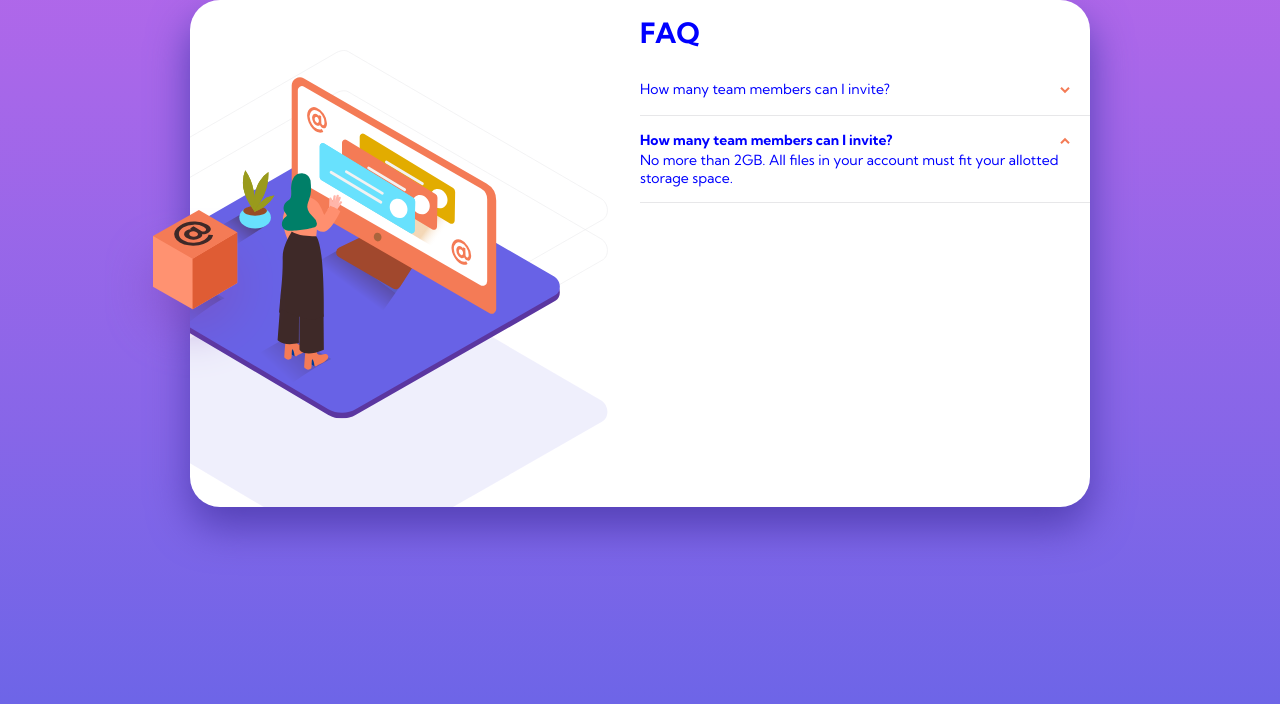
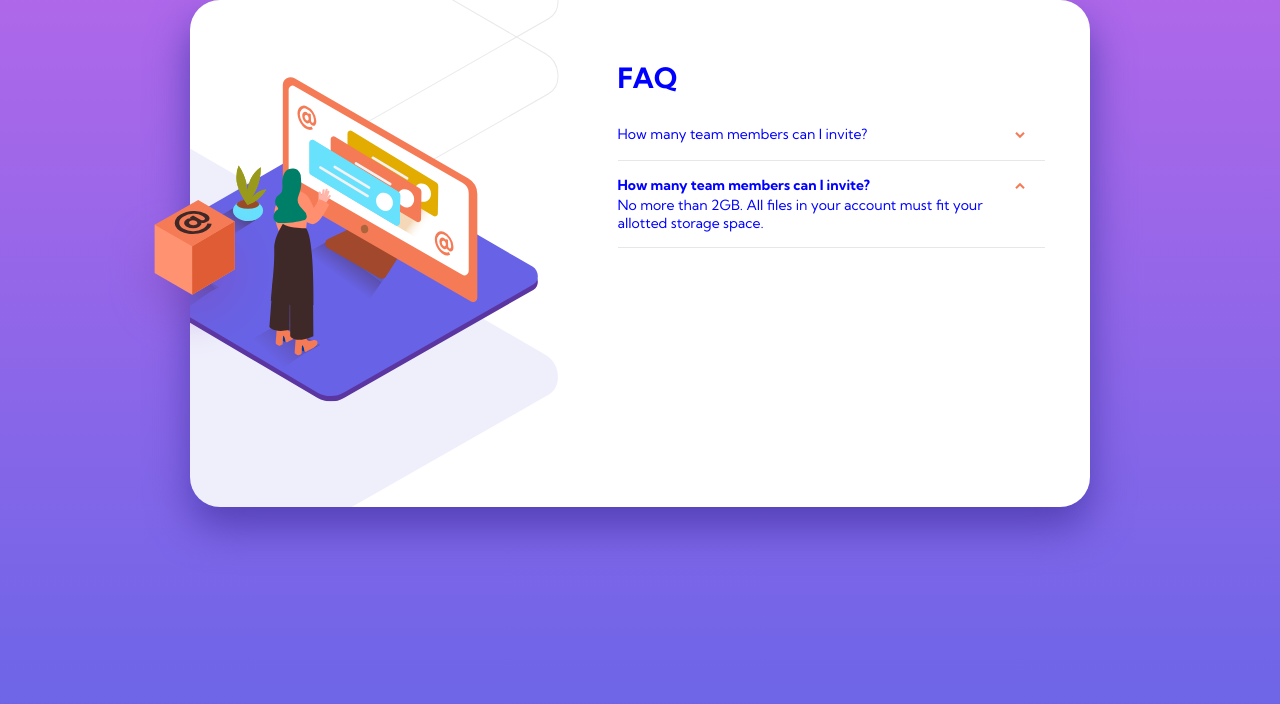
Before and after one commit to claucia/faq-accordion-card, a website built with Parcel: page src/index.html in a window 1280 px wide. Built offline with nearby package versions, Linux system fonts and the light colour scheme.

Commit message:
Fix images size

```diff
--- a/src/scss/main.scss
+++ b/src/scss/main.scss
@@ -25,7 +25,6 @@ body {
 
   .card-illustration {
     flex: 1;
-
     position: relative;
 
     .background-illustration-container,
@@ -45,9 +44,8 @@ body {
       > .illustration {
         position: relative;
         background: url("./../images/bg-pattern-desktop.svg") no-repeat;
-        background-position-x: -100px;
-        background-position-y: 50px;
-        background-size: cover;
+        background-position-x: 111%;
+        background-position-y: 68%;
       }
     }
     .person-illustration-container {
@@ -74,10 +72,6 @@ body {
         left: -19%;
         background: url("./../images/illustration-box-desktop.svg") no-repeat;
         background-size: 40%;
-        transform: translatex(-50%);
-        transform: translatey(10px);
-        // width: 191px;
-        // height: 184px;
       }
     }
   }
@@ -86,7 +80,7 @@ body {
     display: flex;
     flex: 1;
     flex-direction: column;
-    // padding: 60px;
+    padding: 45px;
     padding-left: 0;
 
     > h1 {
```
